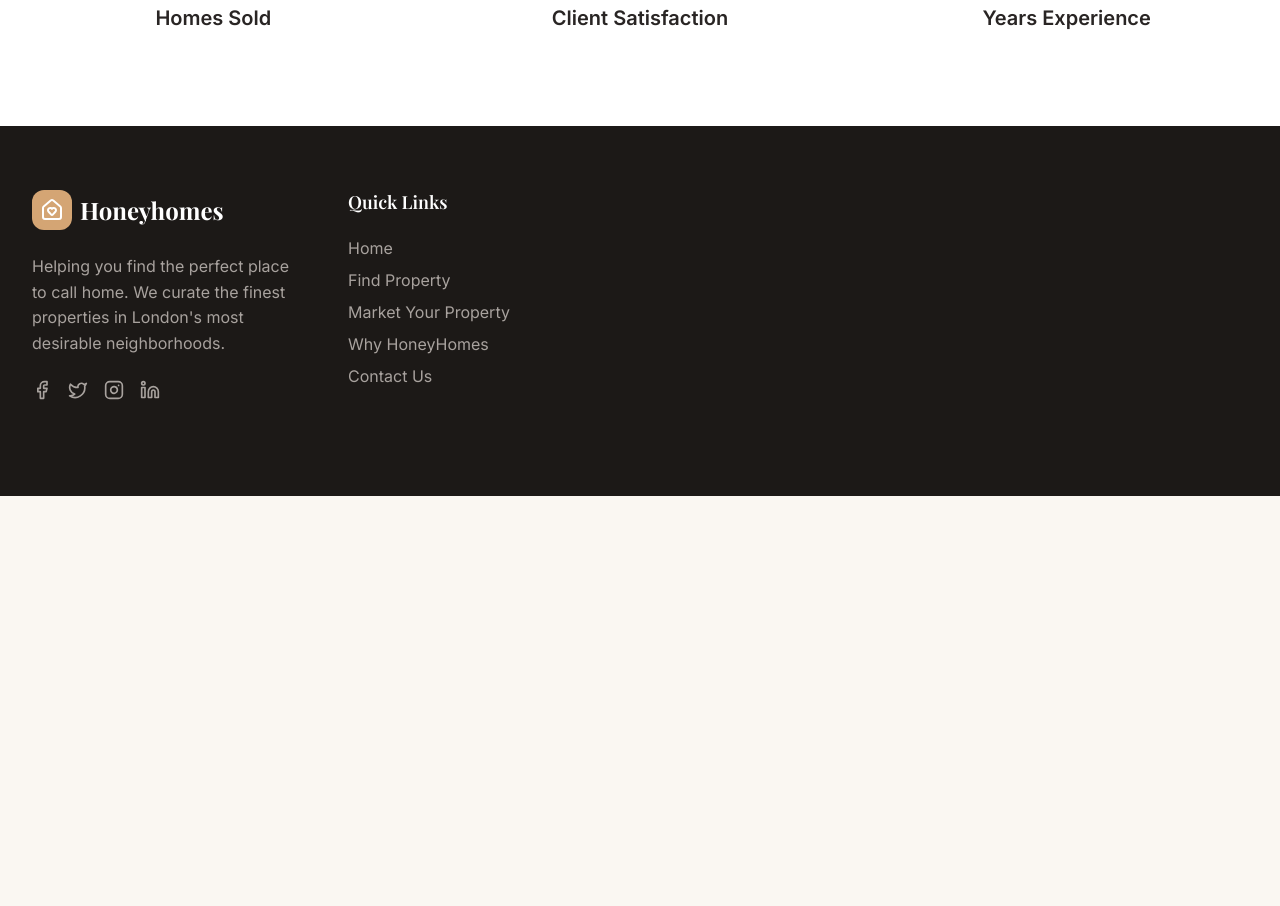
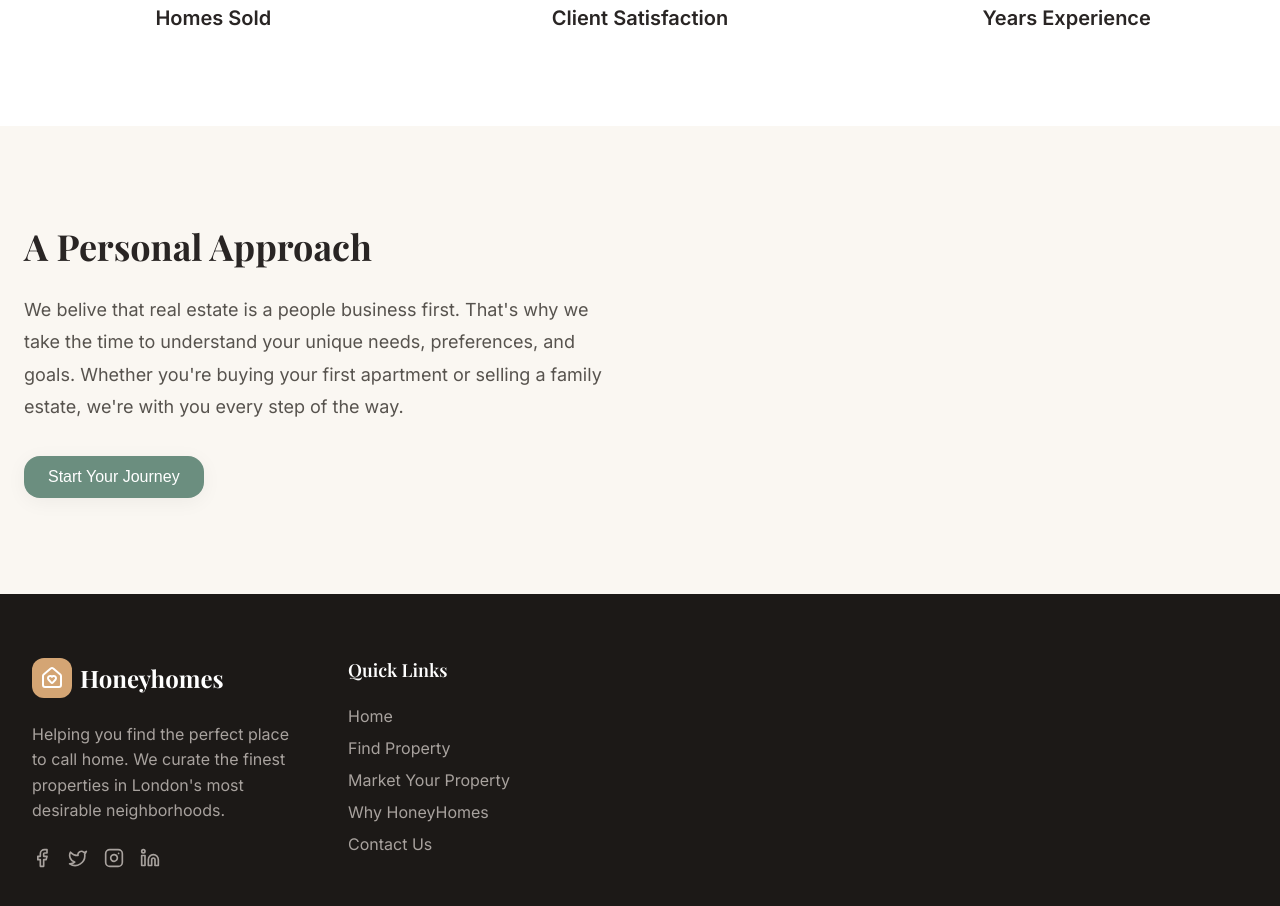
Before and after one commit to p3achijaii/react-coursework, a React (Vite) app: page /why-honeyhomes in a window 1280 px wide. Shown: the part 1200-2106 px from the top of the page. Before the commit the page ends 1696 px from the top, so only its background shows below. Built offline with nearby package versions, Linux system fonts and the light colour scheme.

Commit message:
add section 2 of the why honeyhomes page

```diff
--- a/src/pages/WhyHoneyhomes/WhyHoneyhomes.jsx
+++ b/src/pages/WhyHoneyhomes/WhyHoneyhomes.jsx
@@ -69,6 +69,28 @@ function WhyHoneyhomes() {
           </div>
         </div>
       </section>
+
+      {/* SECTION 2 */}
+      <section className={styles.section}>
+        <div className={styles.container}>
+          <div className={styles.grid}>
+            <div>
+              <h2 className={styles.contentTitle}>A Personal Approach</h2>
+              <p className={styles.contentText}>
+                We belive that real estate is a people business first. That's
+                why we take the time to understand your unique needs,
+                preferences, and goals. Whether you're buying your first
+                apartment or selling a family estate, we're with you every step
+                of the way.
+              </p>
+
+              <Link to='/find-property'>
+                <Button variant="secondary">Start Your Journey</Button>
+              </Link>
+            </div>
+          </div>
+        </div>
+      </section>
     </div>
   );
 }
```
